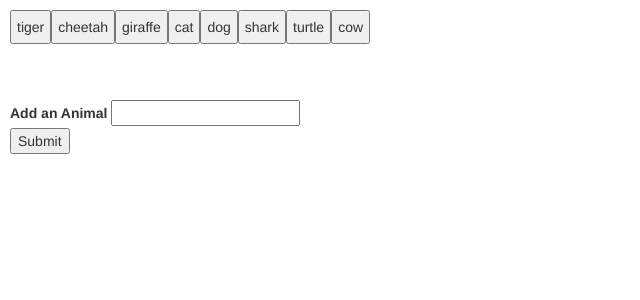
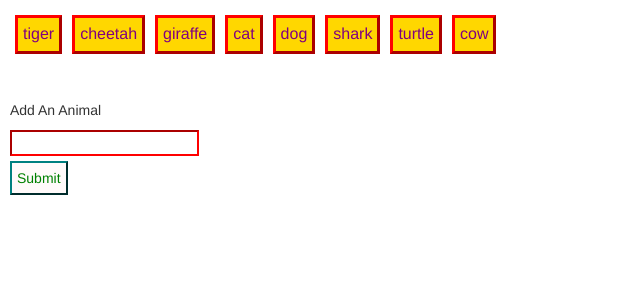
Before and after one commit to rsmith1412/GifTastic, a PHP site: page / in a window 1280 px wide. Shown: the top 300 px of the page, without its empty margins (0-640 px from the left). Run offline with PHP 8.4, Linux system fonts and the light colour scheme; some libraries are stand-ins or nearby versions.

Commit message:
final site files

```diff
--- a/assets/css/GifTastic.css
+++ b/assets/css/GifTastic.css
@@ -20,6 +20,19 @@ button {
 
 }
 
+label {
+	color: #4169E1;
+}
+
+.meow {
+	margin: 5px;
+	border-color: red;
+	background-color: #FFD700;
+	color: purple;
+	border-width: 3px;
+	font-size: 16px;
+}
+
 #moo-button {
 	background-color: black;
 }
@@ -28,6 +41,22 @@ button {
 	padding: 10px;
 }
 
+#animal-input {
+	border-width: 2px;
+	border-color: red;
+}
+
+#p-text {
+	text-decoration-style: bold;
+}
+
+#addAnimal {
+	color: green;
+	border-color: #008080;
+	background-color: #FFFAFA;
+	margin-top: 5px;
+}
+
 #zoo {
 	float: left;
 	display: inline-block;
--- a/assets/java/app.js
+++ b/assets/java/app.js
@@ -1,41 +1,66 @@
 $(document).ready(function() {
-//Create array of strings, related to topic (comedians)
+//Create array of strings, related to topic (animals)
 var topics = ["tiger", "cheetah", "giraffe", "cat", "dog",
 	"shark", "turtle", "cow"];
 
 //App should take topics from array and create buttons in the HTML
-
+//Create function to show buttons already created plus new buttons
+function renderButtons() {
+	//Empties buttons div, so it can later be repopulated
+	$("#animal-buttons-div").empty();
 	//Create a for loop that appends a button for each string in array
 	for (var i = 0; i < topics.length; i++) {
 
 		console.log(topics[i]);
 		//Creates button element
-	var newButton = $("<button>");
+		var newButton = $("<button class='meow'>");
 		//Adds class to button element
-	newButton.addClass("moo-button");
+		//newButton.addClass("moo-button");
 		//Adds data-name to button element
 		newButton.attr("data-name", topics[i]);
-	//Adds name of comedian to button element
+		//Adds name of animal to button element
 		newButton.text(topics[i]);
 		//Takes topic from array and creates button in the HTML
 		$("#animal-buttons-div").append(newButton);
 
 	}
 
+}
+
+//When user inputs an animal into search box, a button is added for that animal
+//function addAnimal () {
+	$("#addAnimal").on("click", function(event) {
+
+	event.preventDefault();
+	//Pulls text from input box on HTML page
+	var animalSearch = $("#animal-input").val().trim();
+	//Pushs the the text string into the topics array
+	topics.push(animalSearch);
+	//Calls the renderButtons function to create a button for this animal
+	renderButtons();
+
+	console.log(topics);
+	});
+
+//}
+
+renderButtons();
 //When user clicks on button, 10 static, non-animated gif images from GIPHY API will be shown on page
-$("button").on("click", function() {
+//function giphy() {
+$("#animal-buttons-div").on("click", ".meow", function() {
+	//Empty the 'zoo'
+	$("#zoo").empty();
 
 	var animal = $(this).attr("data-name");
-
-	//Creates a variable called queryURL that assigns this link
-	var queryURL = "http://api.giphy.com/v1/gifs/search?q=" + animal + "&api_key=dc6zaTOxFJmzC&limit=10&rating=pg";
-
+	//Creates a variable called queryURL that assigns this link to be searched
+	var queryURL = "http://api.giphy.com/v1/gifs/search?q=" + animal + "&api_key=dc6zaTOxFJmzC&limit=10";
+	//Ajax query to retrieve GIFS
 	$.ajax({
         url: queryURL,
         method: "GET"
       })
 	  	.done(function(response) {
-
+          	//Set results to the
 	        var results = response.data;
 
 	        for (var i = 0; i < results.length; i++) {
@@ -47,28 +72,53 @@ $("button").on("click", function() {
 
 	          //Under every gif the rating of the gif will be displayed
 	          var p = $("<p>").text("Rating: " + rating);
+	          //Dynamically creates a placeholder for each GIF
+	          var animalImage = $("<img>").attr("data-state", "still");
+	          //Sets data animate link
+	          animalImage.attr("data-animate", results[i].images.fixed_height.url);
+	          //Sets data still link
+	          animalImage.attr("data-still", results[i].images.fixed_height_still.url);
+	          //Sets the source of the GIF dynamically
+	          animalImage.attr("src", results[i].images.fixed_height_still.url);
+	          //Prepends the <p> tag containg text + rating to gifDiv
+	          gifDiv.prepend(p);
+	          //Prepends the image/GIF to gifDiv
+	          gifDiv.prepend(animalImage);
+	          //Prepends the gifDiv to the div id="zoo"
+	          $("#zoo").prepend(gifDiv);
+	        }
+	        //When user clicks on GIPHY still, gif should animate. User clicks again, gif stops
+	        //When an image is clicked on...
+	    	$("img").on("click", function() {
+	    		//Defining 'state' as the data-state
+	    		var state = $(this).attr("data-state");
+	    		//If statement, if data-state is still
+	    		if (state === "still") {
+	    			//Changes the source of this element to that of the attribute with data-animate
+	    			$(this).attr("src", $(this).attr("data-animate"));
+	    			//Changes the data-state to animate
+	    			$(this).attr("data-state", "animate");
+	    		}
+	    		//Else statement, for when the data state has already been changed in this case
+	    		else {
+	    			//
+	    			$(this).attr("src", $(this).attr("data-still"));
 
-          var animalImage = $("<img>");
-          animalImage.attr("src", results[i].images.fixed_height.url);
-          animalImage.attr("data-state", "still");
+	    			$(this).attr("data-state", "still");
+	    		}
 
 
-          gifDiv.prepend(p);
-          gifDiv.prepend(animalImage);
-
-          $("#zoo").prepend(gifDiv);
-        }
 	    	});
 
 	    });
+	});
 
-
+})
 //When user clicks on GIPHY still, gif should animate. User clicks again, gif stops
 
 //Add form that takes user input , and adds to topics array.
-/*$("#search").on('click', function() {
+/*$("#animal-input").on('click', function() {
 
 		var qID = $('#searchTerm').val();
 
 //function call that takes each topic in array, and remakes the buttons on the page */
-})
--- a/index.html
+++ b/index.html
@@ -15,10 +15,10 @@
 	<div id="main">
 
 		<form id="animal-form">
-			<label for="animal-input">Add an Animal</label>
+			<p id="p-text">Add An Animal</p>
 			<input type="text" id="animal-input"></br>
 
-			<input id="addAnimal" type="submit" value="Submit">
+			<button id="addAnimal" type="submit">Submit</button>
 		</form>
 
 		<div id="zoo">
```
Lines whose indentation alone changed are shown as unchanged.
